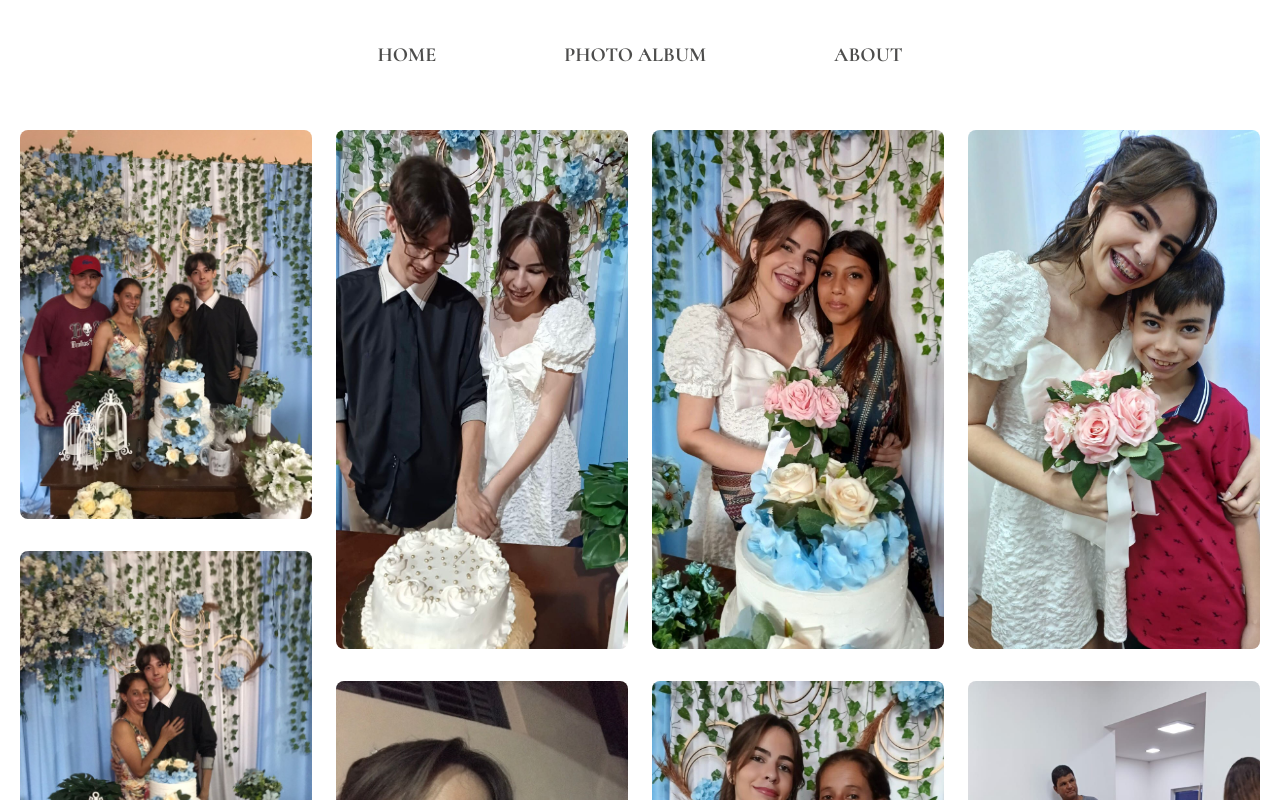
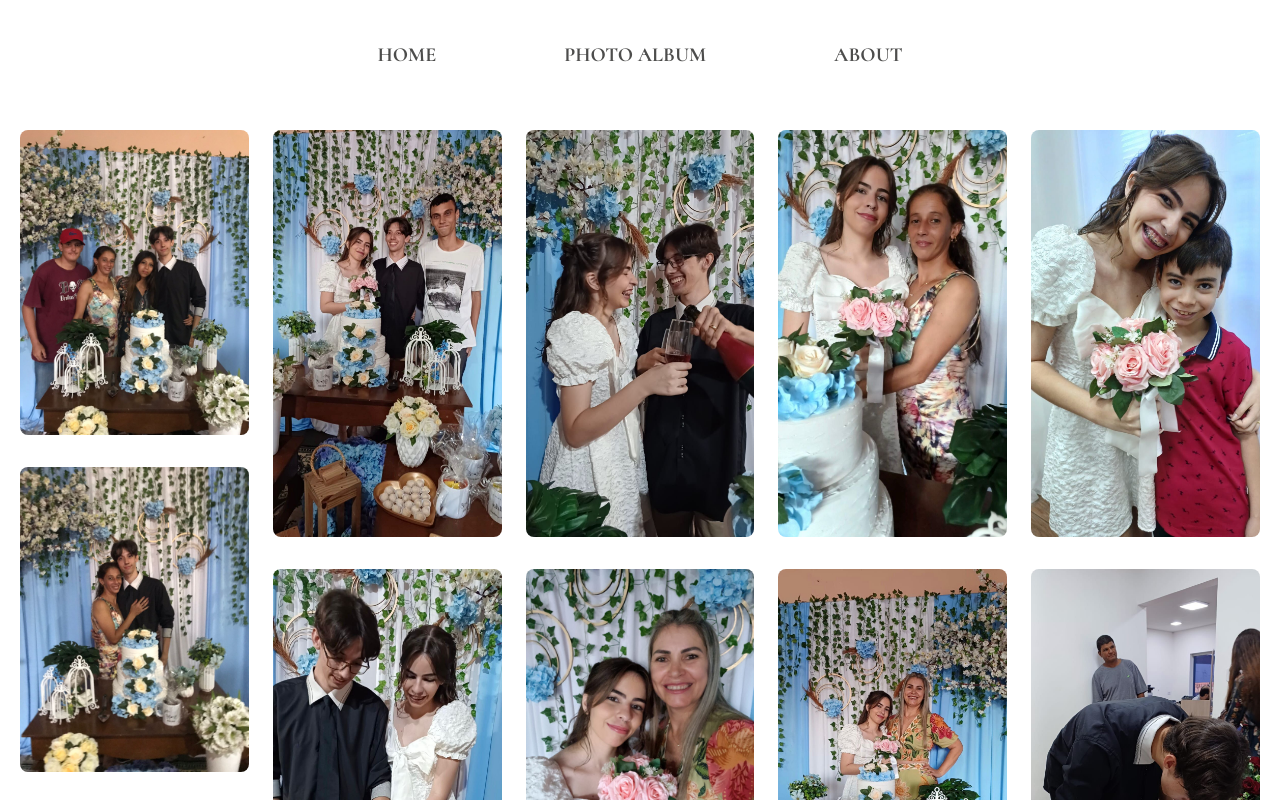
Before and after one commit to Emaus-Leonardo/Weeding-album, a React (Vite) app: page /photo-album in a window 1280 px wide. Shown: the top 800 px of the page. Built offline with nearby package versions, Linux system fonts and the light colour scheme.

Commit message:
ajustes album

```diff
--- a/src/assets/components/pages/Home.jsx
+++ b/src/assets/components/pages/Home.jsx
@@ -19,7 +19,7 @@ function Home() {
                           OUR DREAM
                         </h1>
                       </div>
-                      <h2 className="text-[62px] text-texts relative mt-[-16px] !font-CormorantUnicase-SemiBold tracking-[6.40px]  sm:tracking-wide sm:text-[42px]  transition-all ease-linear">
+                      <h2 className="text-[62px] text-texts relative mt-[-16px] !font-CormorantUnicase-SemiBold tracking-[6.40px] sm:tracking-wide sm:text-[42px]  transition-all ease-linear">
                         WEEDING
                       </h2>
                     </div>
--- a/src/assets/components/pages/PhotoAlbum.jsx
+++ b/src/assets/components/pages/PhotoAlbum.jsx
@@ -24,8 +24,8 @@ const PhotoAlbum = () => {
   return (
     <div className="p-5 md:p-19">
       <div
-        className="columns-1 gap-5 lg:gap-6 sm:columns-2 lg:columns-3 xl:columns-4 ssm:columns-1 sssm:columns-1
-      [&>img:not(:firs-child)]:mt-5 lg:[&>img:not(:first-child)]:mt-8 sm:[&>img:not(:first-child)]:mt-8 ssm:[&>img:not(:first-child)]:mt-8 sssm:[&>img:not(:first-child)]:mt-8"
+        className="columns-1 gap-5 lg:gap-6 sm:columns-2 lg:columns-3 xl:columns-5 tablet:columns-2 md:columns-3
+      [&>img:not(:firs-child)]:mt-5 lg:[&>img:not(:first-child)]:mt-8 sm:[&>img:not(:first-child)]:mt-8 md:[&>img:not(:first-child)]:mt-8"
       >
         {fotos.map((foto, index) => (
           <img key={index} src={foto} alt={`Foto ${index + 1}`} className="hover:scale-110 transition-all rounded-lg" />
--- a/tailwind.config.js
+++ b/tailwind.config.js
@@ -5,7 +5,12 @@ export default {
   darkMode: "class",
   theme: {
     extend: {
-      screens: { md: { max: "1024px" },  sm: { max: "550px" }, tablet: { max: "768px" } },
+      screens: {
+        md: { max: "1024px" },
+        sm: { max: "550px" },
+        tablet: { max: "768px" },
+        celularAlbum: { max: "425" },
+      },
       fontFamily: {
         "CormorantUnicase-Bold": ["CormorantUnicase-Bold", "sans-serif"],
         "CormorantUnicase-SemiBold": [
```
